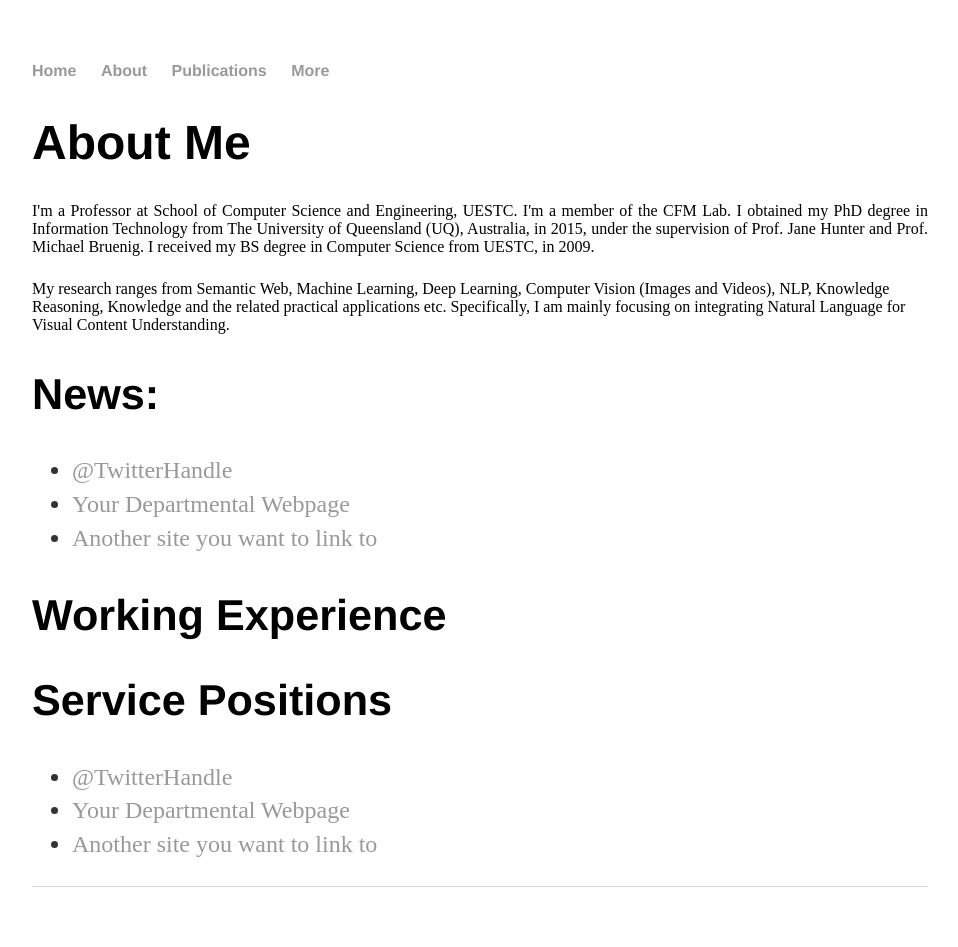
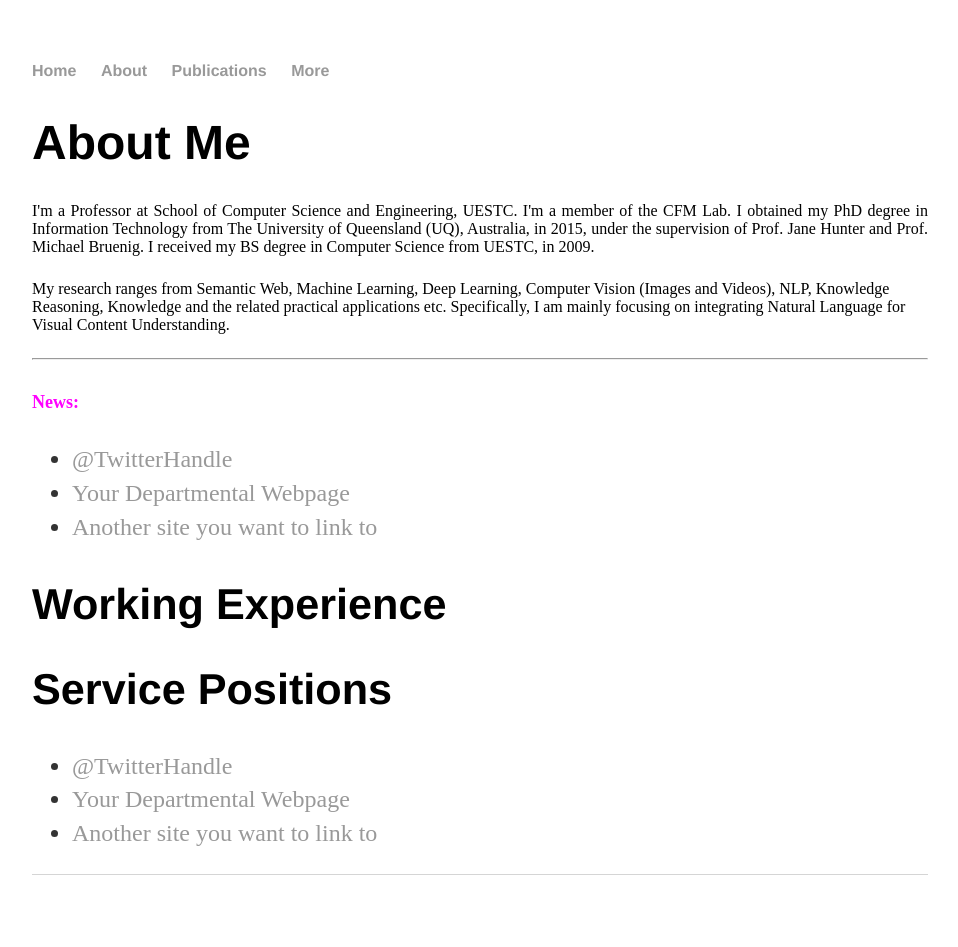
Before and after one commit to lianliGao/lianligao.github.io, a Jekyll site: the page built from about/index.html, in a window 1280 px wide. Shown: the whole page, without its empty margins (160-1118 px from the left). Built offline with Jekyll 4.4.1, drawn with Linux system fonts in a browser that asks for light colours.

Commit message:
Update index.html

```diff
--- a/about/index.html
+++ b/about/index.html
@@ -8,7 +8,8 @@ title: About lianli gao
 			<p><div style="text-align:justify;"> I'm a Professor at School of Computer Science and Engineering, UESTC. I'm a member of the CFM Lab. I obtained my PhD degree in Information Technology from The University of Queensland (UQ), Australia, in 2015, under the supervision of Prof. Jane Hunter and Prof. Michael Bruenig. I received my BS degree in Computer Science from UESTC, in 2009. </div></p>
                         <p></p>
                         <p> <div>My research ranges from Semantic Web, Machine Learning, Deep Learning, Computer Vision (Images and Videos), NLP, Knowledge Reasoning, Knowledge and the related practical applications etc.  Specifically, I am mainly focusing on integrating Natural Language for Visual Content Understanding. </div> </p>
-<h2> News:</h2>
+<hr>
+<p><font color="#ff00ff" face="times new roman, serif" size="4"><b>News:</b></font></p>
 			<ul>
 				<li><a href="#">@TwitterHandle</a></li>
 				<li><a href="#">Your Departmental Webpage</a></li>
```
